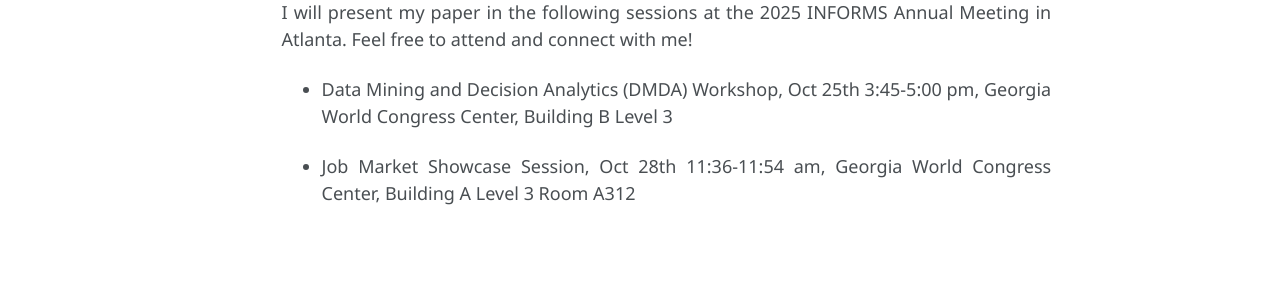
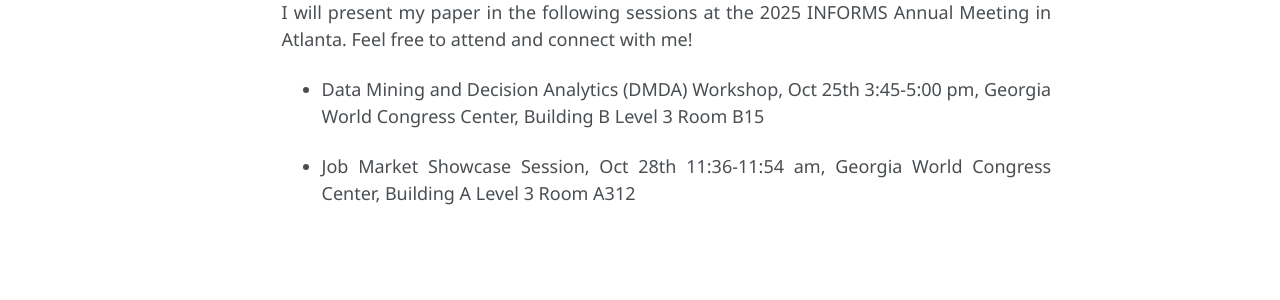
Before and after one commit to Jiawei98/Jiawei98.github.io, a Jekyll site: the page built from _pages/about.md, in a window 1280 px wide and 1145 px high. Shown: the part 533-833 px from the top of the window. Built offline with Jekyll 4.4.1, drawn with Linux system fonts in a browser that asks for light colours; some web fonts are replaced; a script that is not in the unit is left out.

Commit message:
Update about.md

```diff
--- a/_pages/about.md
+++ b/_pages/about.md
@@ -17,6 +17,6 @@ My research centers on the development and application of statistical methodolog
 
 I will present my paper in the following sessions at the 2025 INFORMS Annual Meeting in Atlanta. Feel free to attend and connect with me!
 
-- Data Mining and Decision Analytics (DMDA) Workshop, Oct 25th 3:45-5:00 pm, Georgia World Congress Center, Building B Level 3
+- Data Mining and Decision Analytics (DMDA) Workshop, Oct 25th 3:45-5:00 pm, Georgia World Congress Center, Building B Level 3 Room B15
 
 - Job Market Showcase Session, Oct 28th 11:36-11:54 am, Georgia World Congress Center, Building A Level 3 Room A312
```
